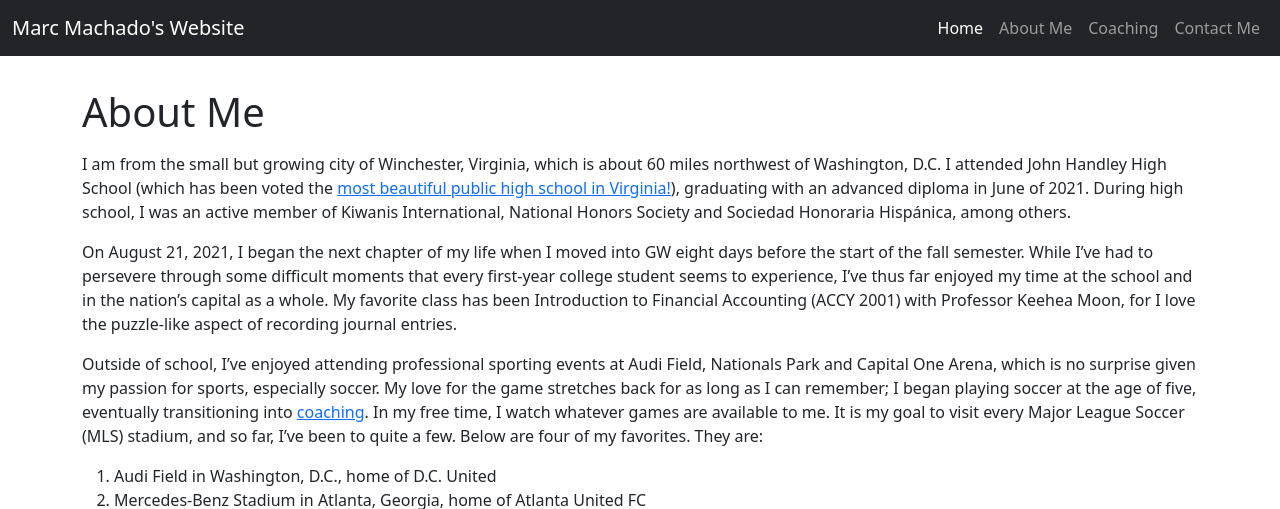
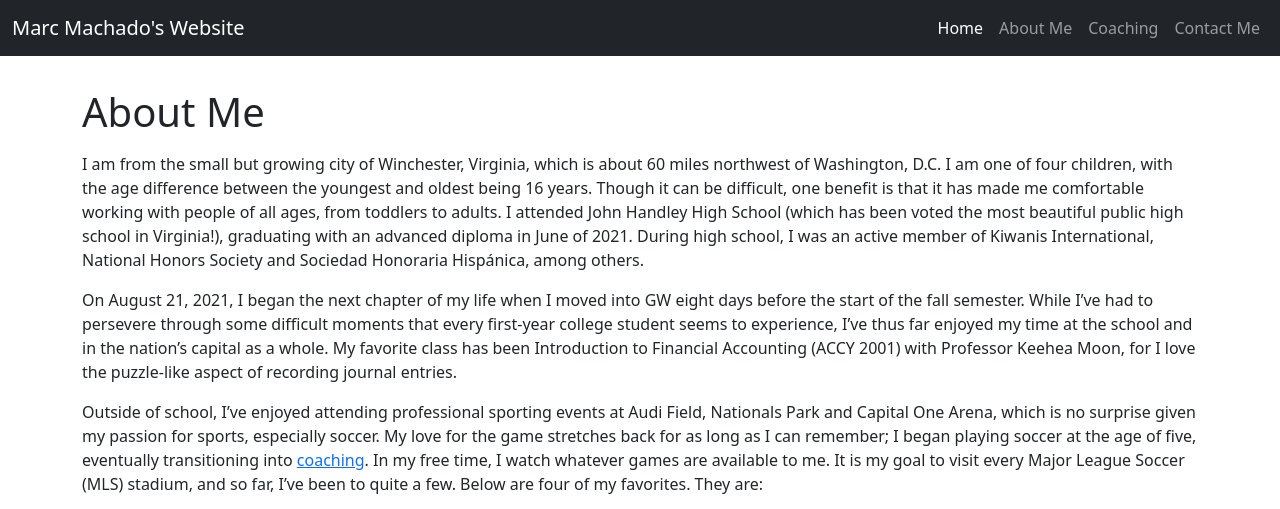
Before and after one commit to mmachado78/Final-Website-Project, a plain HTML site: page about.html in a window 1280 px wide. Shown: the top 509 px of the page. Drawn offline with nearby package versions, Linux system fonts and the light colour scheme.

Commit message:
Edited about.html

```diff
--- a/about.html
+++ b/about.html
@@ -61,9 +61,8 @@
 
        </p>
      </div>
-
-     <p>I am from the small but growing city of Winchester, Virginia, which is about 60 miles northwest of Washington, D.C. I attended John Handley High School (which has been voted the <a href="https://www.architecturaldigest.com/gallery/most-beautiful-public-high-schools-in-america">most beautiful public high school in Virginia!</a>), graduating with an advanced diploma in June of 2021. During high school, I was an active member of Kiwanis International, National Honors Society and Sociedad Honoraria Hispánica, among others.</p>
-
+      <p>I am from the small but growing city of Winchester, Virginia, which is about 60 miles northwest of Washington, D.C. I am one of four children, with the age difference between the youngest and oldest being 16 years. Though it can be difficult, one benefit is that it has made me comfortable working with people of all ages, from toddlers to adults. I attended John Handley High School (which has been voted the most beautiful public high school in Virginia!), graduating with an advanced diploma in June of 2021. During high school, I was an active member of Kiwanis International, National Honors Society and Sociedad Honoraria Hispánica, among others.
+      </p>
      <div>
        <p>
         On August 21, 2021, I began the next chapter of my life when I moved into GW eight days before the start of the fall semester. While I’ve had to persevere through some difficult moments that every first-year college student seems to experience, I’ve thus far enjoyed my time at the school and in the nation’s capital as a whole. My favorite class has been Introduction to Financial Accounting (ACCY 2001) with Professor Keehea Moon, for I love the puzzle-like aspect of recording journal entries.
```
